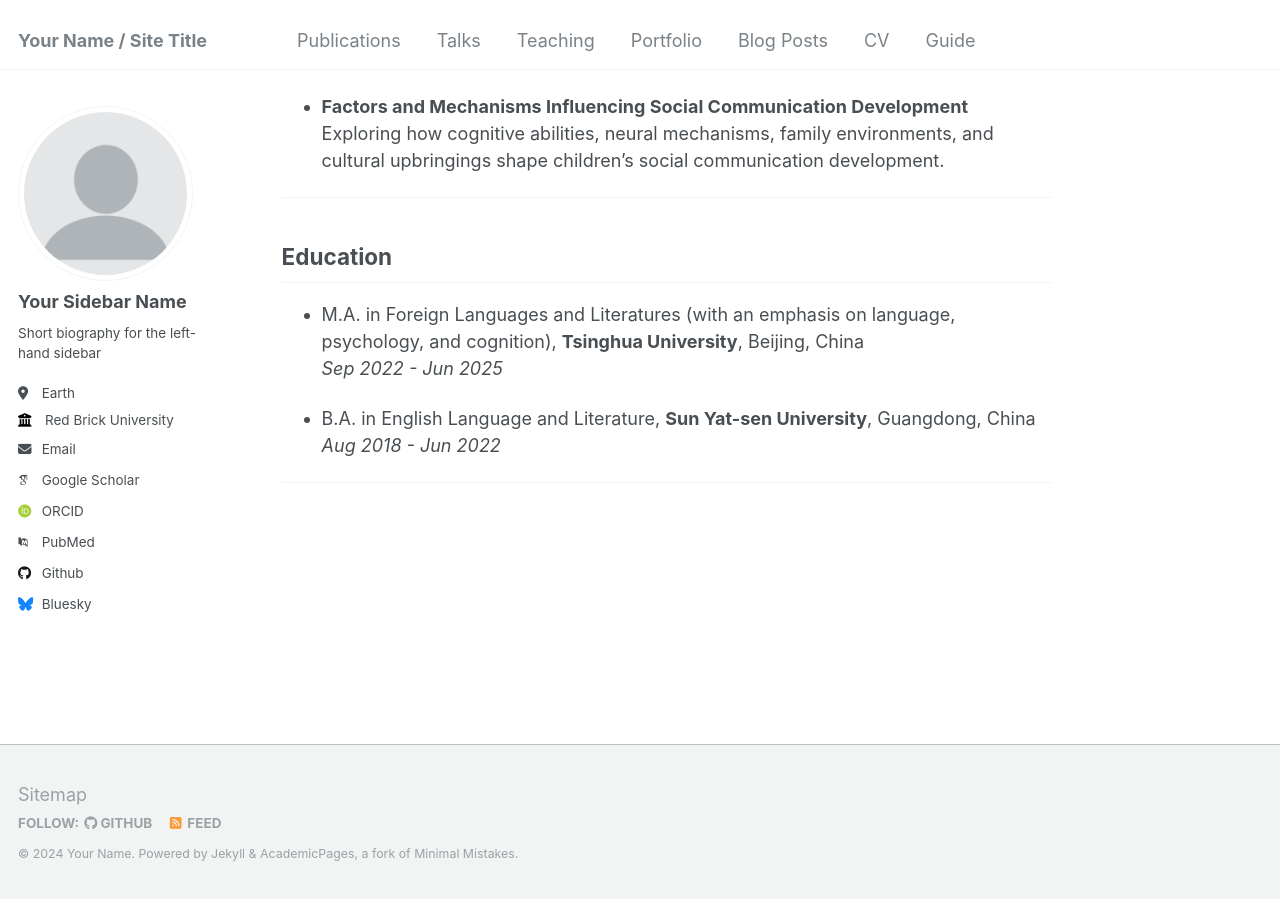
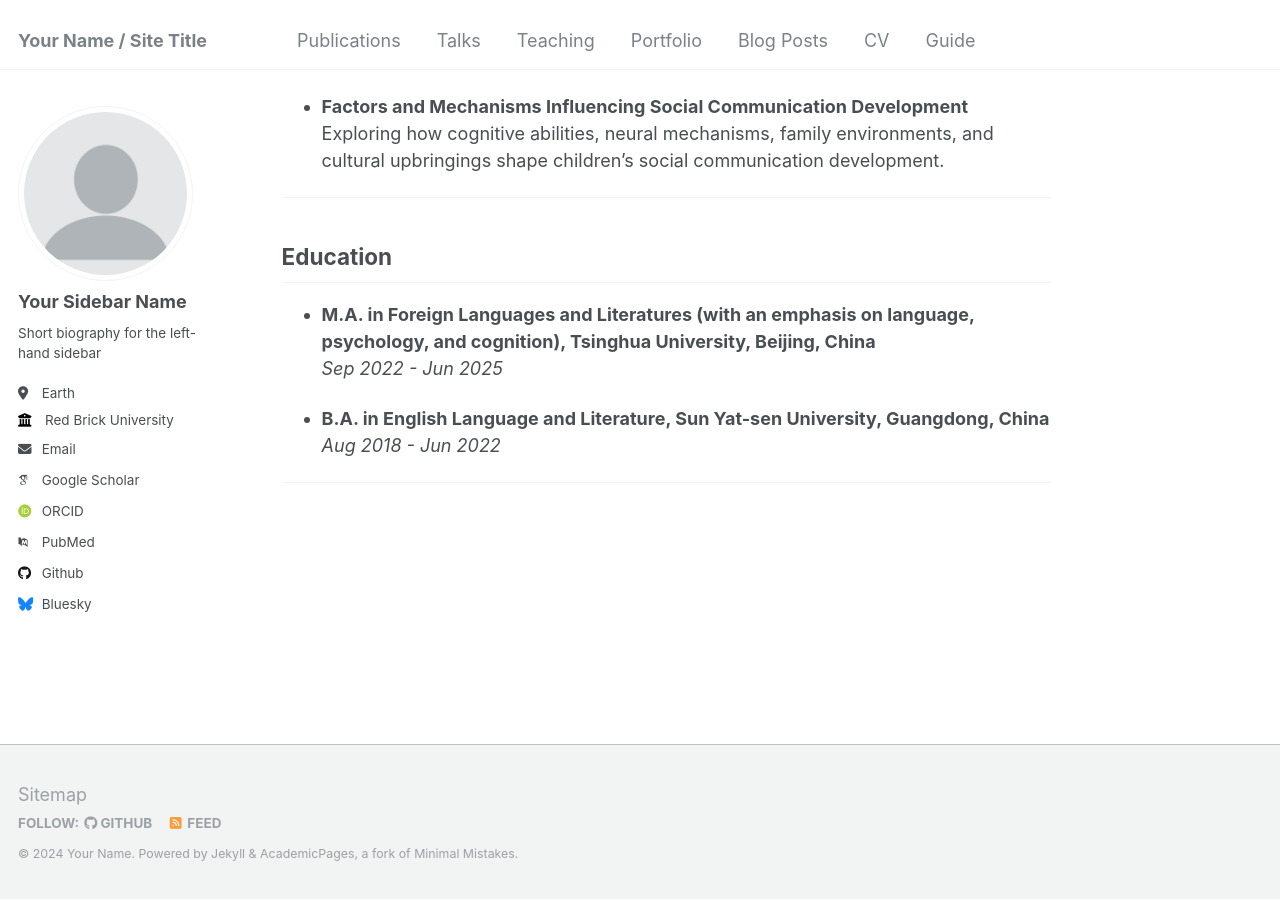
Before and after one commit to ZeyingGAO/zeyinggao.github.io, a Jekyll site: the page built from _pages/about.md, in a window 1280 px wide and 900 px high, scrolled down 1100 px. Built offline with Jekyll 4.4.1, drawn with Linux system fonts in a browser that asks for light colours; some web fonts are replaced; some of the changed text lies outside the part shown.

```diff
--- a/_pages/about.md
+++ b/_pages/about.md
@@ -32,10 +32,10 @@ Through my academic and professional experiences, I strive to contribute to a de
 ---
 
 ## Education
-- M.A. in Foreign Languages and Literatures (with an emphasis on language, psychology, and cognition), **Tsinghua University**, Beijing, China
+- **M.A. in Foreign Languages and Literatures (with an emphasis on language, psychology, and cognition), Tsinghua University, Beijing, China**
 _Sep 2022 - Jun 2025_
 
-- B.A. in English Language and Literature, **Sun Yat-sen University**, Guangdong, China
+- **B.A. in English Language and Literature, Sun Yat-sen University, Guangdong, China**
 _Aug 2018 - Jun 2022_
 
 ---
```
Also changed, not shown: other parts of _pages/about.md (+1 -1 lines).
